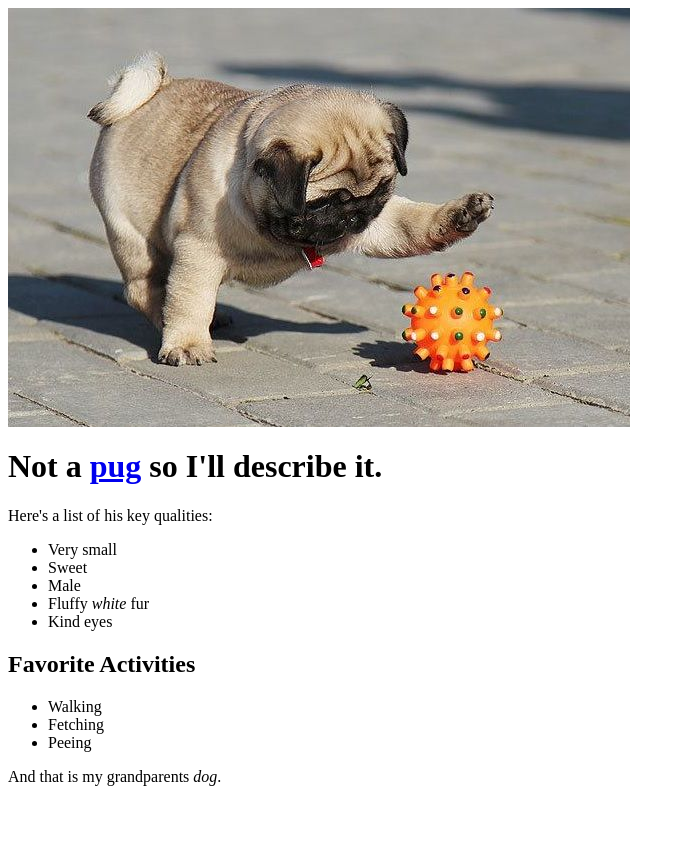
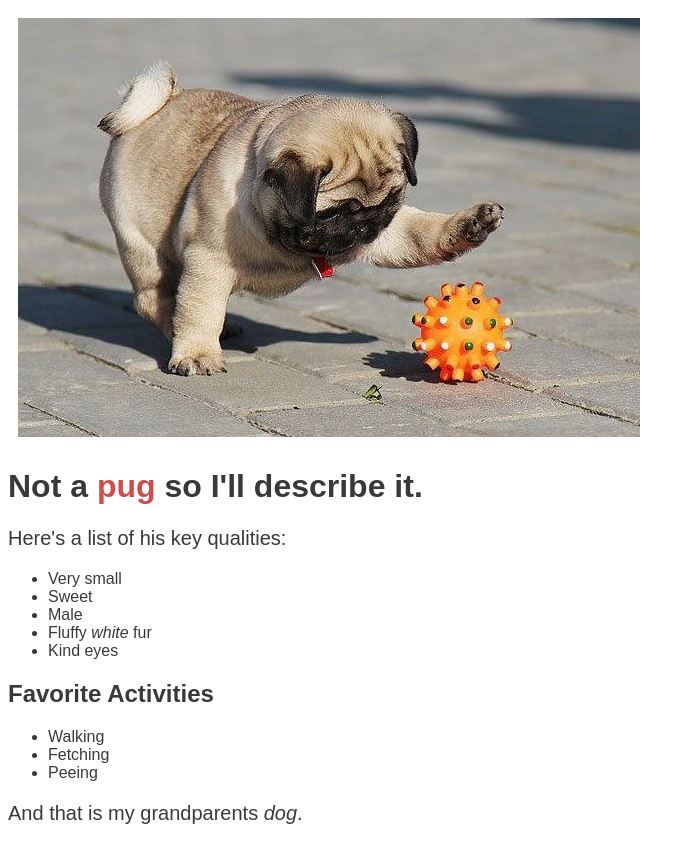
Before and after one commit to alvindng/teddy, a plain HTML site: page teddy.html in a window 1280 px wide. Shown: the whole page, without its empty margins (0-695 px from the left). Before the commit the page ends 802 px from the top, so only its background shows below. Drawn offline with Linux system fonts and the light colour scheme.

Commit message:
add styles

```diff
--- /dev/null
+++ b/css/styles.css
@@ -0,0 +1,18 @@
+body {
+  color: #393939;
+  font-family: "Helvetia Neue", sans-serif;
+  font-weight: 200px;
+}
+
+p {
+  font-size: 20px;
+}
+
+img {
+  padding: 10px;
+}
+
+a {
+  color: #D34B4B;
+  text-decoration: none;
+}
--- a/teddy.html
+++ b/teddy.html
@@ -1,10 +1,11 @@
 <DOCTYPE! html>
 <html>
   <head>
+    <link rel="stylesheet" href="css/styles.css" charset="utf-8">
     <title><strong>Teddy</strong> (Grandparents Dog)</title>
-    <img src="img/pug.jpg" alt="cutest pug ever">
   </head>
   <body>
+    <img src="img/pug.jpg" alt="cutest pug ever">
     <h1>Not a <a href="http://www.pugs.org">pug</a> so I'll describe it.</h1>
 
     <p>Here's a list of his key qualities:</p>
```
